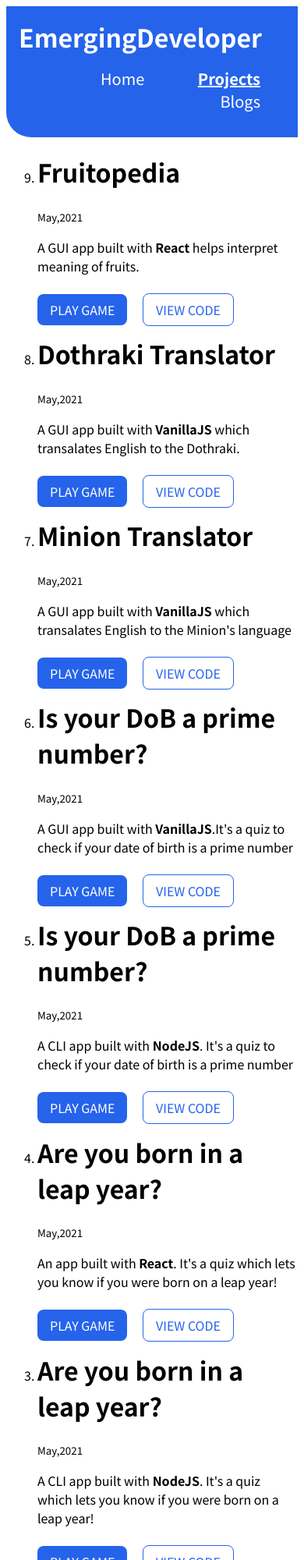
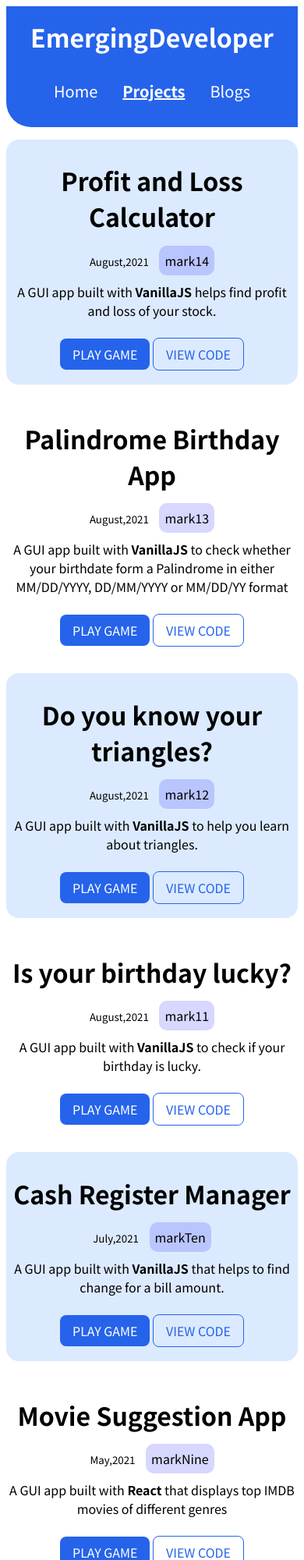
Before and after one commit to Rishabh-078/My-Website, a plain HTML site: page projects.html in a window 390 px wide. Shown: the top 2000 px of the page at 78% size. Drawn offline with Linux system fonts and the light colour scheme.

Commit message:
docs: new projects, style: project field

```diff
--- a/projects.html
+++ b/projects.html
@@ -21,81 +21,157 @@
                 <a class=" link" href="/blogs.html">Blogs</a></li>
         </ul>
     </nav>
-    <ol reversed>
-        <li>
+    <ul style="list-style: none;">
+        <li class="container ow container-center">
+            <h1>Profit and Loss Calculator</h1>
+            <small>August,2021</small>
+            <span class="info-tag">mark14</span>
+            <p style="margin-bottom: 2rem;">A GUI app built with <strong>VanillaJS</strong> helps find profit and loss
+                of your stock.</p>
+            <a class="link link-primary" href="https://stocks-calculator-ra.netlify.app/">PLAY
+                GAME</a>
+            <a class="link link-secondary" href="https://github.com/Rishabh-078/Stock-Calculator">VIEW
+                CODE</a>
+        </li>
+        <li class="container container-center">
+            <h1>Palindrome Birthday App</h1>
+            <small>August,2021</small>
+            <span class="info-tag">mark13</span>
+            <p style="margin-bottom: 2rem;">A GUI app built with <strong>VanillaJS</strong> to check whether your
+                birthdate form a Palindrome in either MM/DD/YYYY, DD/MM/YYYY or MM/DD/YY format</p>
+            <a class="link link-primary" href="https://dob-palindrome-check.netlify.app/">PLAY
+                GAME</a>
+            <a class="link link-secondary" href="https://github.com/Rishabh-078/dob-palindrome-check">VIEW
+                CODE</a>
+        </li>
+        <li class="container ow container-center">
+            <h1>Do you know your triangles?</h1>
+            <small>August,2021</small>
+            <span class="info-tag">mark12</span>
+            <p style="margin-bottom: 2rem;">A GUI app built with <strong>VanillaJS</strong> to help you learn about
+                triangles.</p>
+            <a class="link link-primary" href="https://triangle-game.netlify.app/">PLAY
+                GAME</a>
+            <a class="link link-secondary" href="https://github.com/Rishabh-078/Triangle-game">VIEW
+                CODE</a>
+        </li>
+        <li class="container container-center">
+            <h1>Is your birthday lucky?</h1>
+            <small>August,2021</small>
+            <span class="info-tag">mark11</span>
+            <p style="margin-bottom: 2rem;">A GUI app built with <strong>VanillaJS</strong> to check if your birthday is
+                lucky.</p>
+            <a class="link link-primary" href="https://birthday-lucky-check.netlify.app/">PLAY
+                GAME</a>
+            <a class="link link-secondary" href="https://github.com/Rishabh-078/birthday-lucky">VIEW
+                CODE</a>
+        </li>
+        <li class="container ow container-center">
+            <h1>Cash Register Manager</h1>
+            <small>July,2021</small>
+            <span class="info-tag">markTen</span>
+            <p style="margin-bottom: 2rem;">A GUI app built with <strong>VanillaJS</strong> that helps to find change
+                for a bill amount.</p>
+            <a class="link link-primary" href="https://cash-register-manager-ra.netlify.app/">PLAY
+                GAME</a>
+            <a class="link link-secondary" href="https://github.com/Rishabh-078/cash-register-app">VIEW
+                CODE</a>
+        </li>
+        <li class="container container-center">
+            <h1>Movie Suggestion App</h1>
+            <small>May,2021</small>
+            <span class="info-tag">markNine</span>
+            <p style="margin-bottom: 2rem;">A GUI app built with <strong>React</strong> that displays top IMDB movies of
+                different genres</p>
+            <a class="link link-primary" href="https://4lf4h.csb.app/">PLAY
+                GAME</a>
+            <a class="link link-secondary" href="https://codesandbox.io/s/movie-suggestion-4lf4h">VIEW
+                CODE</a>
+        </li>
+        <li class="container ow container-center">
             <h1>Fruitopedia</h1>
             <small>May,2021</small>
-            <p style="margin-bottom: 2rem;">A GUI app built with <strong>React</strong> helps interpret meaning of fruits.</p>
-            <a class="link link-primary"
-                href="https://2n9yg.csb.app/">PLAY
+            <span class="info-tag">markEight</span>
+            <p style="margin-bottom: 2rem;">A GUI app built with <strong>React</strong> helps interpret meaning of
+                fruits.</p>
+            <a class="link link-primary" href="https://2n9yg.csb.app/">PLAY
                 GAME</a>
             <a class="link link-secondary" href="https://codesandbox.io/s/fruitopedia-2n9yg">VIEW
                 CODE</a>
         </li>
-        <li>
+        <li class="container container-center">
             <h1>Dothraki Translator</h1>
             <small>May,2021</small>
-            <p style="margin-bottom: 2rem;">A GUI app built with <strong>VanillaJS</strong> which transalates English to the Dothraki.</p>
-            <a class="link link-primary"
-                href="https://english-dothraki-translator.netlify.app/">PLAY
+            <span class="info-tag">markSeven</span>
+            <p style="margin-bottom: 2rem;">A GUI app built with <strong>VanillaJS</strong> which transalates English to
+                the Dothraki.</p>
+            <a class="link link-primary" href="https://english-dothraki-translator.netlify.app/">PLAY
                 GAME</a>
             <a class="link link-secondary" href="https://github.com/Rishabh-078/Dothraki-translator">VIEW
                 CODE</a>
         </li>
-        <li>
+        <li class="container ow container-center">
             <h1>Minion Translator</h1>
             <small>May,2021</small>
-            <p style="margin-bottom: 2rem;">A GUI app built with <strong>VanillaJS</strong> which transalates English to the Minion's language</p>
-            <a class="link link-primary"
-                href="https://english-minion-translator.netlify.app/">PLAY
+            <span class="info-tag">markSix</span>
+            <p style="margin-bottom: 2rem;">A GUI app built with <strong>VanillaJS</strong> which transalates English to
+                the Minion's language</p>
+            <a class="link link-primary" href="https://english-minion-translator.netlify.app/">PLAY
                 GAME</a>
             <a class="link link-secondary" href="https://github.com/Rishabh-078/Minion-Translator">VIEW
                 CODE</a>
         </li>
-        <li>
+        <li class="container container-center">
             <h1>Is your DoB a prime number?</h1>
             <small>May,2021</small>
-            <p style="margin-bottom: 2rem;">A GUI app built with <strong>VanillaJS</strong>.It's a quiz to check if your date of birth is a prime number</p>
-            <a class="link link-primary"
-                href="https://birthday-primenumber-checker.netlify.app/">PLAY
+            <p style="margin-bottom: 2rem;">A CLI app built with <strong>NodeJS</strong>. It's a quiz to check if your
+                date of birth is a prime number</p>
+            <span class="various-type">C.L.I App : </span>
+            <a class="link link-primary" href="https://replit.com/@Rishabh078/Date-Prime-Check?embed=1&output=1">PLAY
+                GAME</a>
+            <a class="link link-secondary" href="https://github.com/Rishabh-078/Prime-number-check">VIEW
+                CODE</a>
+            <br><br>
+            <span class="various-type">React App: </span>
+            <a class="link link-primary" href="https://birthday-primenumber-checker.netlify.app/">PLAY
                 GAME</a>
             <a class="link link-secondary" href="https://github.com/Rishabh-078/Birthdate-Prime">VIEW
                 CODE</a>
         </li>
-        <li>
-            <h1>Is your DoB a prime number?</h1>
-            <small>May,2021</small>
-            <p style="margin-bottom: 2rem;">A CLI app built with <strong>NodeJS</strong>. It's a quiz to check if your date of birth is a prime number</p>
-            <a class="link link-primary"
-                href="https://replit.com/@Rishabh078/Date-Prime-Check?embed=1&output=1">PLAY
-                GAME</a>
-            <a class="link link-secondary" href="https://github.com/Rishabh-078/Prime-number-check">VIEW
-                CODE</a>
-        </li>
-        <li>
+        <li class="container ow container-center">
             <h1>Are you born in a leap year?</h1>
             <small>May,2021</small>
-            <p style="margin-bottom: 2rem;">An app built with <strong>React</strong>. It's a quiz which lets you know if you were born on a leap year!</p>
-            <a class="link link-primary"
-                href="https://1sj7j.csb.app/">PLAY
+            <p style="margin-bottom: 2rem;">An app which lets you know if you were born on a leap year! </p>
+            <span class="various-type">C.L.I App : </span>
+            <a class="link link-primary" href="https://replit.com/@Rishabh078/Leap-Year-Check?embed=1&output=1">PLAY
+                GAME</a>
+            <a class="link link-secondary" href="https://github.com/Rishabh-078/leap-year-check">VIEW
+                CODE</a>
+            <br><br>
+            <span class="various-type">React App: </span>
+            <a class="link link-primary" href="https://1sj7j.csb.app/">PLAY
                 GAME</a>
             <a class="link link-secondary" href="https://codesandbox.io/s/leap-year-1sj7j">VIEW
                 CODE</a>
         </li>
-
-        <li>
-            <h1>Are you born in a leap year?</h1>
+        <li class="container container-center">
+            <h1>Portfolio</h1>
             <small>May,2021</small>
-            <p style="margin-bottom: 2rem;">A CLI app built with <strong>NodeJS</strong>. It's a quiz which lets you know if you were born on a leap year! </p>
-            <a class="link link-primary"
-                href="https://replit.com/@Rishabh078/Leap-Year-Check?embed=1&output=1">PLAY
-                GAME</a>
-            <a class="link link-secondary" href="https://github.com/Rishabh-078/leap-year-check">VIEW
+            <div class="portfolio-class">
+                <span class="info-tag">markThree</span>
+                <span class="info-tag">markFour</span> <span class="info-tag">markFive</span><span
+                    class="info-tag">mark15</span>
+            </div>
+            <p style="margin-bottom: 2rem;">My Portfolio built with <strong>VanillaJS</strong> that contains my projects
+                and blogs.</p>
+            <a class="link link-primary" href="https://rishabhahuja-portfolio.netlify.app">VISIT</a>
+            <a class="link link-secondary" href="https://github.com/Rishabh-078/My-Website">VIEW
                 CODE</a>
         </li>
-        <li>
+        <li class="container ow container-center">
             <h1>Quiz!!</h1>
             <small>May,2021</small>
+            <span class="info-tag">markTwo</span>
             <p style="margin-bottom: 2rem;">A CLI app built with <strong>NodeJS</strong>. It's a quiz made up of
                 questions about 'Harry Potter' movie series</p>
             <a class="link link-primary"
@@ -104,9 +180,10 @@
             <a class="link link-secondary" href="https://github.com/Rishabh-078/HarryPotter-Quiz">VIEW
                 CODE</a>
         </li>
-        <li>
+        <li class="container container-center">
             <h1>Do you know Rishabh?</h1>
             <small>May,2021</small>
+            <span class="info-tag">markOne</span>
             <p style="margin-bottom: 2rem;">A CLI app built with <strong>NodeJS</strong>. It's a quiz made up of
                 questions around me</p>
             <a class="link link-primary" href="https://replit.com/@Rishabh078/Rishabh-Quiz?embed=1&output=1">PLAY
@@ -115,7 +192,7 @@
                 CODE</a>
         </li>
 
-    </ol>
+    </ul>
 
 
 
--- a/style.css
+++ b/style.css
@@ -1,4 +1,3 @@
-
 @import url('https://fonts.googleapis.com/css2?family=Noto+Sans+JP:wght@300;400;700;900&display=swap');
 
 /**color list- if one color needs to be changed can be done from here rather editing entire code **/
@@ -21,14 +20,22 @@ hr {
 
 /**container**/
 .container {
-    padding: 0rem 1rem;
+    padding-top: 0.5rem;
+    padding-bottom: 1.7rem;
 }
 
 /** "." is used to call a class**/
 .container-center {
     max-width: 600px;
     text-align: center;
-    margin: auto;
+    margin: 1rem auto;
+}
+
+.ow {
+    background-color: var(--section-bg-color);
+    /* padding: 1.5rem 1rem; */
+    border-radius: 1rem;
+    /* margin: 1rem auto; */
 }
 
 /** Links**/
@@ -45,9 +52,7 @@ hr {
     border-radius: 0.5rem;
     text-align: center;
     color: var(--bg-color);
-    /**display: block;**/
     max-width: 130px;
-    margin: 1rem 1rem 1rem 0rem;
 }
 
 .link-secondary {
@@ -55,9 +60,7 @@ hr {
     border-radius: 0.5rem;
     text-align: center;
     border: 1px solid var(--primary-color);
-    /**display: block;**/
     max-width: 130px;
-    margin: 1rem 1rem 1rem 0rem;
 }
 
 .list-non-bullet {
@@ -67,7 +70,6 @@ hr {
 
 .list-item-inline {
     display: inline;
-    padding: 0rem 1rem;
 }
 
 .navigation {
@@ -110,14 +112,8 @@ hr {
     margin: auto;
     height: 250px;
 }
-/* .hero.hero-blog-img {
-    max-width: 80%;
-    width: 250px;
-    display: block;
-    margin: auto;
-} */
 
-.blog-img{
+.blog-img {
     display: block;
     margin: auto;
     height: 300px;
@@ -142,16 +138,10 @@ hr {
     text-align: center;
 }
 
-.ow {
-    background-color: var(--section-bg-color);
-    padding-bottom: 2rem;
-    padding-top: 0.5rem;
-    border-radius: 1rem;
-}
-
 .footer {
     background-color: var(--primary-color);
-    padding: 2rem 1rem;
+    padding: 1rem;
+    margin-top: 3rem;
     text-align: center;
     color: var(--bg-color);
     border-top-right-radius: 2rem;
@@ -168,16 +158,57 @@ hr {
 
 .footer ul {
     padding-inline-start: 0px;
+    margin: auto;
 }
 
 .ol {
     padding: 5rem;
 }
 
-content{
+.various-type {
+    margin: 1rem;
+    font-weight: 700;
+}
+
+content {
     display: block;
-    width: 60%;;
+    width: 60%;
+    ;
     margin: auto;
     text-align: justify;
     font-size: 1.25rem;
 }
+
+.info-tag {
+    background-color:rgba(0, 0, 255, 0.158);
+    padding: 7px;
+    border-radius: 10px;
+    margin-left: 10px;
+}
+.portfolio-class{
+    margin: 1rem;
+}
+
+@media only screen and (max-width:768px) {
+    .nav-brand{
+        margin-bottom: 2rem;
+        text-align: center;
+    }
+    ul {
+        display: contents;
+    }
+    .nav-pills{
+        display: flex;
+        justify-content: center;
+    }
+    .portfolio-class .info-tag {
+        display: inline-block;
+        margin: 0.2rem;
+    }
+}
+
+@media only screen and (max-width:375px) {
+    .various-type {
+        display: block;
+    }
+}
```
Also changed, not shown: index.html (+3 -3 lines).
